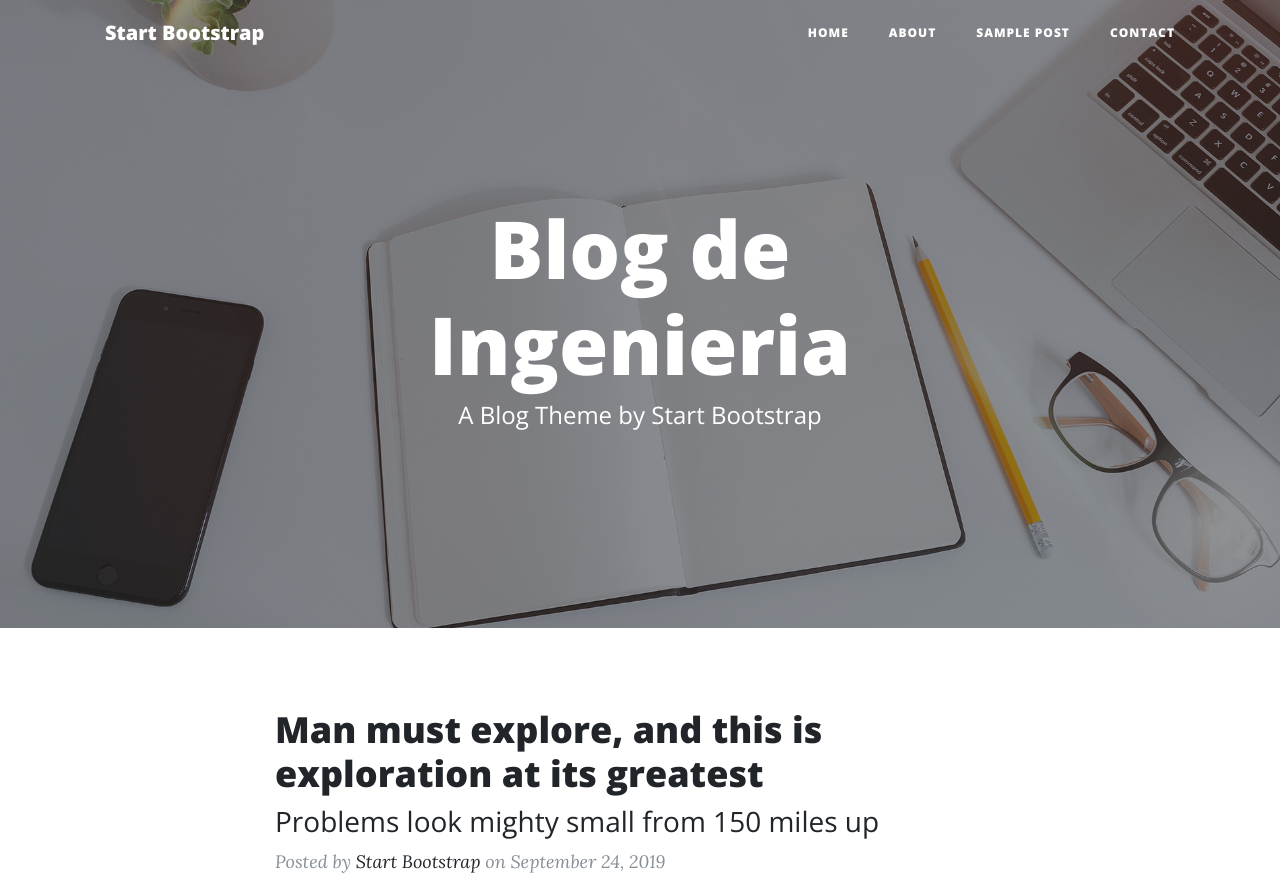
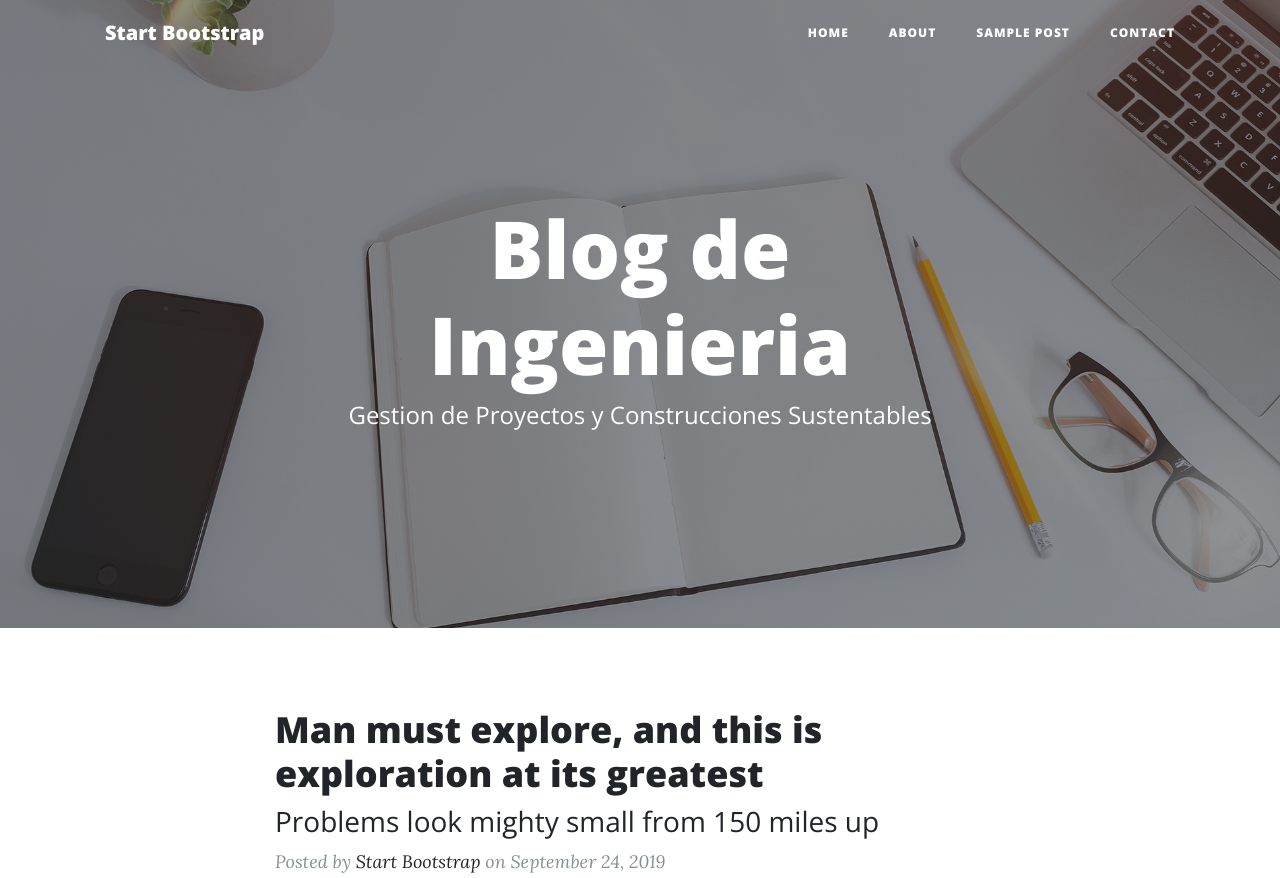
Before and after one commit to Israe593/Pagina-Web, a website: page index.html in a window 1280 px wide. Shown: the top 878 px of the page. Drawn offline with nearby package versions, Linux system fonts and the light colour scheme.

Commit message:
Update index.html

```diff
--- a/index.html
+++ b/index.html
@@ -60,7 +60,7 @@
         <div class="col-lg-8 col-md-10 mx-auto">
           <div class="site-heading">
             <h1> Blog de Ingenieria</h1>
-            <span class="subheading">A Blog Theme by Start Bootstrap</span>
+            <span class="subheading">Gestion de Proyectos y Construcciones Sustentables</span>
           </div>
         </div>
       </div>
```
